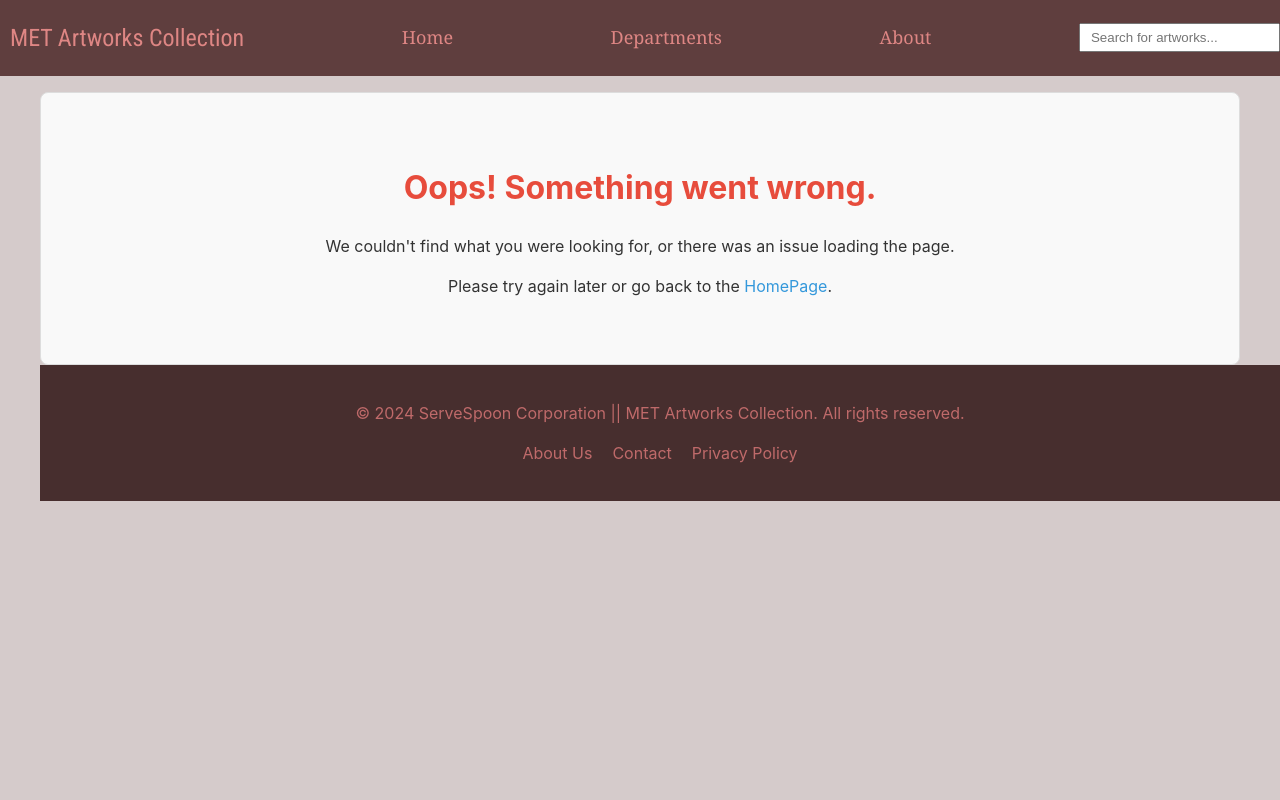
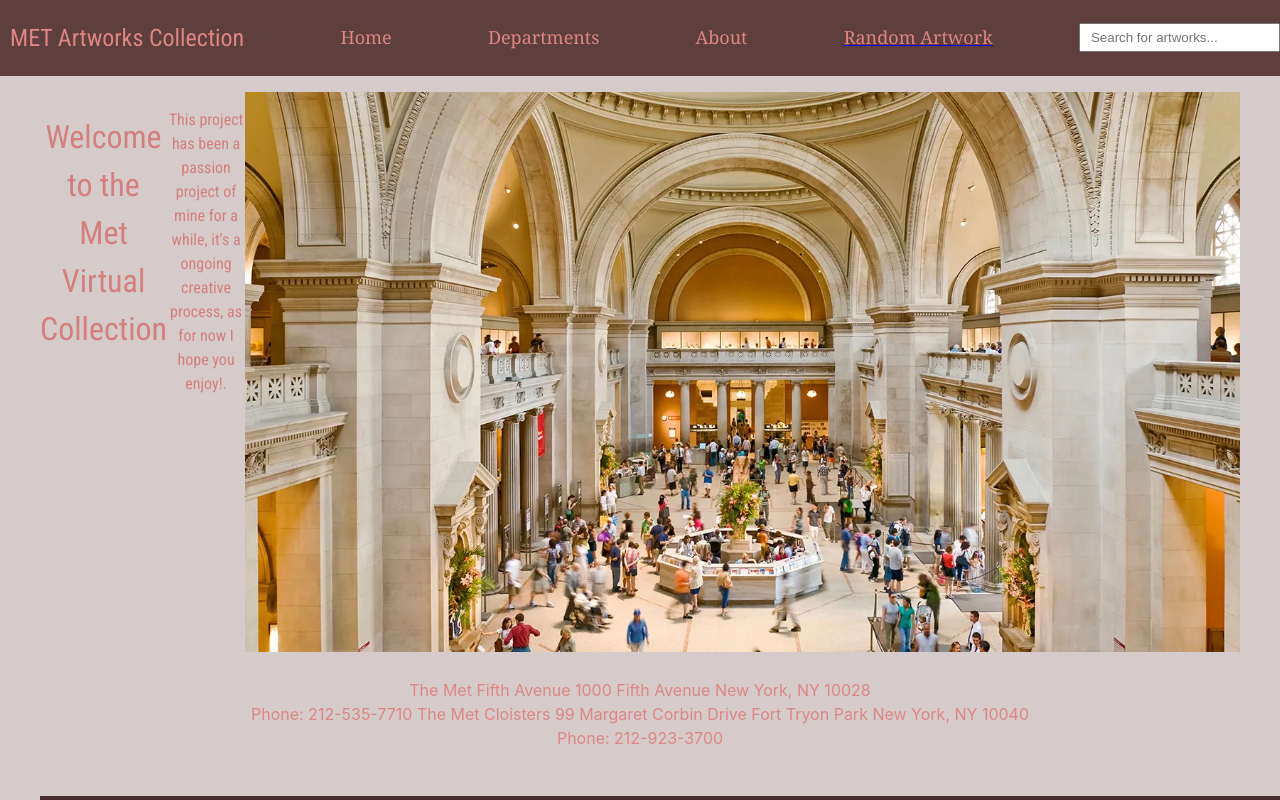
Before and after one commit to carljoe156/SBA-320H-React-Web-Application, a React (Vite) app: page /contact in a window 1280 px wide. Shown: the top 800 px of the page. Built offline with nearby package versions, Linux system fonts and the light colour scheme.

Commit message:
added RandomArtWorkPage

```diff
--- a/src/App.css
+++ b/src/App.css
@@ -154,11 +154,13 @@ body {
   left: 0; /* Ensure it aligns with the left side of the page */
   width: 100%; /* Make the navbar span the full width of the page */
   z-index: 100; /* Ensure it stays on top of other elements */
+  text-decoration: none;
 }
 
 .home-link,
 .department-link,
-.about-link {
+.about-link,
+.random-artwork-link {
   color: #de8684;
   margin-left: 10px;
   text-decoration: none;
@@ -169,6 +171,10 @@ body {
 
 .home-link:hover {
   text-decoration: underline; /* Underline on hover */
+}
+
+.random-artwork-link:hover {
+  text-decoration: underline;
 }
 
 /* To prevent the rest of the page content from being covered by the navbar */
@@ -187,6 +193,7 @@ body {
   margin: 0 auto; */
   font-family: "Roboto Condensed";
   font-weight: 20;
+  color: #d47f7e;
 }
 
 .search-form {
@@ -407,7 +414,7 @@ body {
 .pagination button {
   padding: 8px 16px;
   border: none;
-  background-color: #007bff;
+  background-color: #803a29;
   color: white;
   border-radius: 4px;
   cursor: pointer;
@@ -418,3 +425,40 @@ body {
   background-color: #ddd;
   cursor: not-allowed;
 }
+
+.location-met {
+  color: #de8684;
+  display: flex;
+  flex-direction: column;
+  align-items: center;
+  justify-content: center;
+  text-align: center;
+  padding: 10px;
+  max-width: 800px;
+  margin: 0 auto;
+  border-radius: 8px;
+  margin-bottom: 20px;
+}
+
+/* Random-Artwork styling information */
+
+.random-artwork-container {
+  padding: 20px;
+  text-align: center;
+}
+
+.random-artwork-details img {
+  max-width: 100%;
+  height: auto;
+  margin-top: 20px;
+}
+
+.random-artwork-details h1 {
+  font-size: 2em;
+  margin-bottom: 10px;
+}
+
+.random-artwork-details p {
+  font-size: 1.2em;
+  margin-bottom: 10px;
+}
--- a/src/App.jsx
+++ b/src/App.jsx
@@ -5,6 +5,7 @@ import HomePage from "./pages/HomePage";
 // import { SearchBar } from "./components/SearchBar"; // Import SearchBar component// may switch to custom hook
 import Details from "./pages/Details";
 import DepartmentPage from "./pages/DepartmentPage";
+import RandomArtworkPage from "./pages/RandomArtworkPage";
 import About from "./pages/About";
 import Error from "./pages/Error";
 import Footer from "./components/Footer";
@@ -24,7 +25,9 @@ const App = () => {
         <Route path="/department" element={<DepartmentPage />} />
         {/* <Route path="/department/:departmentId" component={DepartmentPage} /> */}
         <Route path="/about" element={<About />} />
+        <Route path="/random-artwork" element={<RandomArtworkPage />} />
         <Route path="*" element={<Error />} />
+        <Route path="/contact" element={<About />} />
       </Routes>
       <Footer />
     </>
--- a/src/components/DepartmentCard.jsx
+++ b/src/components/DepartmentCard.jsx
@@ -6,7 +6,6 @@ const DepartmentCard = ({ department, onSelect }) => {
       className="department-card"
       onClick={() => onSelect(department.departmentId)}
     >
-      {/* If there's an image URL for the department, use it; otherwise, fall back to a default image */}
       {department.primaryImageSmall ? (
         <img
           src={department.primaryImageSmall}
@@ -15,14 +14,14 @@ const DepartmentCard = ({ department, onSelect }) => {
         />
       ) : (
         <img
-          src="default-image.jpg" // You can set a default image URL here
-          alt="Default"
+          src={department.primaryImageSmall}
+          alt={department.displayName}
           className="department-card-image"
         />
       )}
       <h3>{department.displayName}</h3>
-      <p>{department.description}</p> {/* If description is available */}
-      <p>Number of Artworks: {department.objectCount}</p> {/* Optional */}
+      <p>{department.description}</p>
+      <p>Number of Artworks: {department.objectCount}</p>
     </div>
   );
 };
--- a/src/components/Footer.jsx
+++ b/src/components/Footer.jsx
@@ -14,7 +14,7 @@ const Footer = () => {
               <a href="/about">About Us</a>
             </li>
             <li>
-              <a href="/contact">Contact</a>
+              <a href="/contact">Contact Me</a>
             </li>
             <li>
               <a href="/privacy-policy">Privacy Policy</a>
--- a/src/components/NavBar.jsx
+++ b/src/components/NavBar.jsx
@@ -28,6 +28,11 @@ const Navbar = () => {
       <Link to="/about" className="about-link">
         About
       </Link>
+      <Link>
+        <Link to="/random-artwork" className="random-artwork-link">
+          Random Artwork
+        </Link>
+      </Link>
 
       <form onSubmit={handleSearch} className="search-form">
         {/* You can either use your SearchBar component here or build custom inputs */}
--- a/src/pages/About.jsx
+++ b/src/pages/About.jsx
@@ -4,6 +4,7 @@ import "../App.css";
 
 const About = () => {
   return (
+    <>
       <div className="about-page">
         <h1>Welcome to the Met Virtual Collection</h1>
         <p>
@@ -16,6 +17,14 @@ const About = () => {
           style={{ width: "85%", height: "70vh" }}
         />
       </div>
+      <section className="location-met">
+        <p>
+          The Met Fifth Avenue 1000 Fifth Avenue New York, NY 10028 <br />
+          Phone: 212-535-7710 The Met Cloisters 99 Margaret Corbin Drive Fort
+          Tryon Park New York, NY 10040 Phone: 212-923-3700
+        </p>
+      </section>
+    </>
   );
 };
 
--- a/src/pages/DepartmentPage.jsx
+++ b/src/pages/DepartmentPage.jsx
@@ -15,7 +15,6 @@ const DepartmentPage = () => {
   const [currentPage, setCurrentPage] = useState(1);
   const [totalPages, setTotalPages] = useState(0);
 
-  // Fetch departments on component mount
   useEffect(() => {
     const getDepartments = async () => {
       try {
@@ -30,7 +29,7 @@ const DepartmentPage = () => {
     getDepartments();
   }, []);
 
-  // Fetch artworks for the selected department
+  // For Fetching the artworks for the selected department
   useEffect(() => {
     if (!selectedDepartmentId) return;
 
@@ -47,7 +46,7 @@ const DepartmentPage = () => {
         );
 
         setArtworks(artworksData);
-        setTotalPages(Math.ceil(artworksData.length / 20)); // Update total pages for pagination
+        setTotalPages(Math.ceil(artworksData.length / 50)); // Updates the total pages in pagination
       } catch (error) {
         setError("Error fetching artworks.");
       } finally {
@@ -58,13 +57,12 @@ const DepartmentPage = () => {
     getArtworks();
   }, [selectedDepartmentId, currentPage]);
 
-  // Handle department card selection
   const handleDepartmentSelect = (departmentId) => {
     setSelectedDepartmentId(departmentId); // Set the selected department id
     setCurrentPage(1); // Reset to first page when a new department is selected
   };
 
-  // Handle pagination
+  // Handle the pagination
   const handlePageChange = (newPage) => {
     setCurrentPage(newPage);
   };
--- /dev/null
+++ b/src/pages/RandomArtworkPage.jsx
@@ -0,0 +1,50 @@
+import React, { useState, useEffect } from "react";
+import { fetchObjectDetails } from "../services/ArtworkService"; // pulls from  our Services
+
+const RandomArtworkPage = () => {
+  const [artwork, setArtwork] = useState(null);
+  const [loading, setLoading] = useState(true);
+  const [error, setError] = useState(null);
+
+  useEffect(() => {
+    const getRandomArtwork = async () => {
+      try {
+        const randomId = Math.floor(Math.random() * 400000); // Random number within the range of objects available(Did you there are over 400,000 objects in the MET API? :') )
+        const artworkDetails = await fetchObjectDetails(randomId); // For Fetching the details of random object
+        setArtwork(artworkDetails);
+      } catch (error) {
+        setError("Error fetching random artwork");
+      } finally {
+        setLoading(false);
+      }
+    };
+
+    getRandomArtwork(); // Call the function to fetch random artwork on page load
+  }, []);
+
+  if (loading) {
+    return <p>Loading...</p>;
+  }
+
+  if (error) {
+    return <p>{error}</p>;
+  }
+
+  return (
+    <div className="random-artwork-container">
+      {artwork ? (
+        <div className="random-artwork-details">
+          <h1>{artwork.title}</h1>
+          <img src={artwork.primaryImage} alt={artwork.title} />
+          <p>Artist: {artwork.artistDisplayName}</p>
+          <p>Period: {artwork.objectDate}</p>
+          <p>{artwork.objectDescription}</p>
+        </div>
+      ) : (
+        <p>No artwork found.</p>
+      )}
+    </div>
+  );
+};
+
+export default RandomArtworkPage;
--- a/src/services/artworkService.js
+++ b/src/services/artworkService.js
@@ -98,15 +98,24 @@ export const fetchDepartments = async () => {
 export const fetchArtworksByDepartment = async (
   departmentId,
   page = 1,
-  limit = 20,
+  limit = 200,
   artist = "",
   timePeriod = ""
 ) => {
-  const response = await fetch(
-    `https://collectionapi.metmuseum.org/public/collection/v1/search?departmentId=${departmentId}&q=${artist}&dateBegin=${timePeriod}&hasImages=true&limit=${limit}&page=${page}`
-  );
-  const data = await response.json();
-  return data.objectIDs; // These are the IDs of artworks in the department
+  try {
+    const response = await fetch(
+      `https://collectionapi.metmuseum.org/public/collection/v1/search?departmentId=${departmentId}&q=${artist}&dateBegin=${timePeriod}&hasImages=true&limit=${limit}&page=${page}`
+    );
+    const data = await response.json();
+    if (data.objectIDs && data.objectIDs.length > 0) {
+      return data.objectIDs; // Return the IDs if found
+    } else {
+      return []; // Return an empty array if no artworks are found
+    }
+  } catch (error) {
+    console.error("Error fetching artworks:", error);
+    return []; // Return empty array in case of error
+  }
 };
 
 //w.I.P (Can probably create a new page for department details for this purpose)
```
Lines whose indentation alone changed are shown as unchanged.
